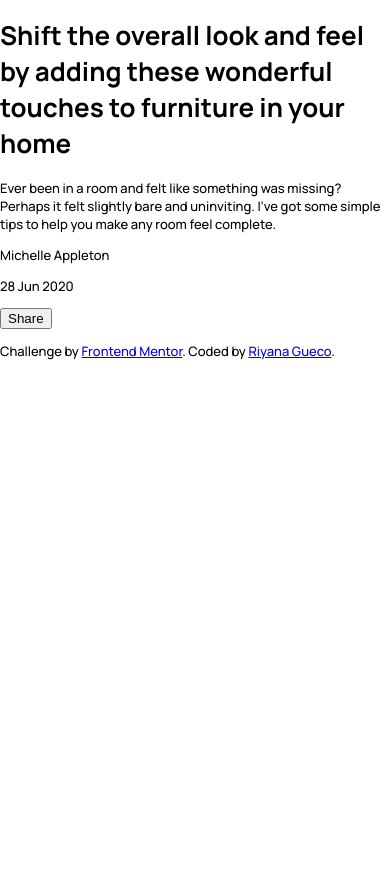
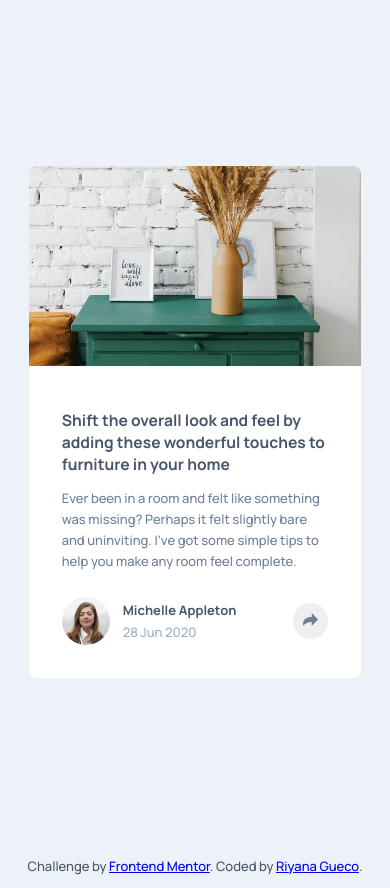
Before and after one commit to rngueco/article-preview-component, a plain HTML site: page index.html in a window 390 px wide. Before the commit the page ends 844 px from the top, so only its background shows below. Drawn offline with Linux system fonts and the light colour scheme.

Commit message:
Add mobile styling

```diff
--- a/css/style.css
+++ b/css/style.css
@@ -16,4 +16,75 @@ html, body {
 body {
     font-size: 0.8125em; /* Default: 13px */
     font-family: 'Manrope', sans-serif;
+    background-color: var(--light-grayish-blue);
+    min-height: 100vh;
 }
+main {
+    min-height: 100vh;
+    display: flex;
+    justify-content: center;
+    align-items: center;
+}
+
+.article-card {
+    width: 85vw;
+    background-color: white;
+    border-radius: 8px;
+    overflow: hidden;
+}
+    .article-card__image {
+        background-image: url('../images/drawers.jpg');
+        background-repeat: no-repeat;
+        background-size: cover;
+        width: 100%;
+        height: 200px;
+    }
+    .article-card__content {
+        padding: 2.5em;
+    }
+        .article-card__title {
+            font-size: 1.2em;
+            color: var(--dark-grayish-blue);
+        }
+        .article-card__summary {
+            color: var(--desaturated-dark-blue);
+            line-height: 1.6em;
+            margin-bottom: 2em;
+        }
+        .article-card__info {
+            display: flex;
+            flex-wrap: nowrap;
+            justify-content: space-between;
+            align-items: center;
+        }
+            .article-card__info > *:nth-child(2) { /* Author and date will take up most of the space. */
+                flex-grow: 1;
+                padding: 0 1em;
+            }
+            .article-card__avatar {
+                height: 48px;
+                width: 48px;
+                border-radius: 50%;
+            }
+            .article-card__author, .article-card__date {
+                margin: 0;
+                line-height: 1.7em;
+            }
+            .article-card__author {
+                color: var(--dark-grayish-blue);
+                font-weight: bold;
+            }
+            .article-card__date {
+                color: var(--grayish-blue);
+            }
+            .article-card__share {
+                border: none;
+                border-radius: 50%;
+                padding: 0.75em;
+                cursor: pointer;
+            }
+
+footer {
+    text-align: center;
+    color: var(--dark-grayish-blue);
+}
--- a/index.html
+++ b/index.html
@@ -10,20 +10,27 @@
 </head>
 <body>
   <main>
-    <h1>Shift the overall look and feel by adding these wonderful
-    touches to furniture in your home</h1>
-    <p>
-      Ever been in a room and felt like something was missing? Perhaps
-      it felt slightly bare and uninviting. I’ve got some simple tips
-      to help you make any room feel complete.
-    </p>
-
-    <div>
-      <p>Michelle Appleton</p>
-      <p>28 Jun 2020</p>
+    <div class="article-card">
+      <div class="article-card__image"></div>
+      <div class="article-card__content">
+        <h1 class="article-card__title">Shift the overall look and feel by adding these wonderful touches to furniture in your home</h1>
+        <p class="article-card__summary">
+          Ever been in a room and felt like something was missing? Perhaps
+          it felt slightly bare and uninviting. I’ve got some simple tips
+          to help you make any room feel complete.
+        </p>
+        <div class="article-card__info">
+          <img class="article-card__avatar" src="images/avatar-michelle.jpg" alt="">
+          <div>
+            <p class="article-card__author">Michelle Appleton</p>
+            <p class="article-card__date">28 Jun 2020</p>
+          </div>
+          <button class="article-card__share" title="Share">
+            <img src="images/icon-share.svg" alt="">
+          </button>
+        </div>
+      </div>
     </div>
-
-    <button>Share</button>
   </main>
   <footer>
     <p>
```
